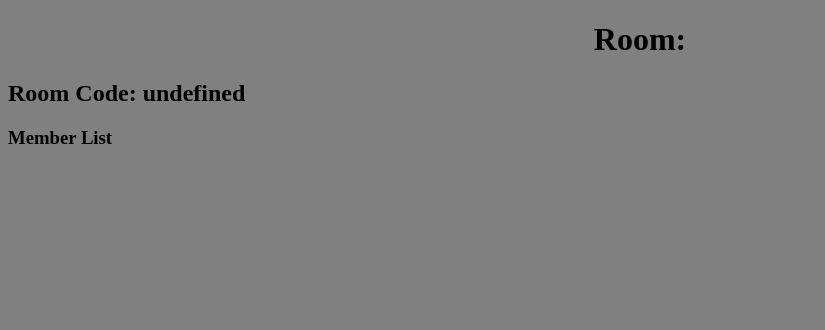
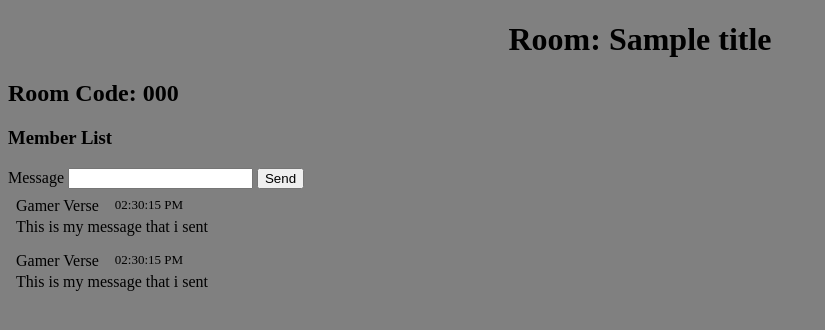
Before and after one commit to frantene/FlaskSocketServer, a Flask app: template templates/room.html in a window 1280 px wide. Shown: the top 330 px of the page, without its empty margins (0-825 px from the left). Run offline with Flask 3, Linux system fonts and the light colour scheme; the template is opened without the code that fills it: most values are stand-ins (such as "Sample title", 1, 10 or a date in 2020); some libraries are stand-ins or nearby versions.

Commit message:
Migrated to classes and added room messaging

```diff
--- a/server.py
+++ b/server.py
@@ -1,16 +1,13 @@
 from flask import Flask, render_template, session, redirect, request, url_for
 from flask_socketio import SocketIO, join_room, leave_room
-from utilities.function import generate_code
+from utilities.function import Room
 from datetime import datetime
-import uuid
-
 
 app = Flask(__name__)
 app.config['SECRET_KEY'] = 'secret!'
 socketio = SocketIO(app)
 
-rooms: dict = {}
-members_names: dict = {}
+rooms = Room()
 
 
 @app.route('/')
@@ -21,23 +18,12 @@
 @app.route('/create', methods=['GET', 'POST'])
 def form_room_create():
     if request.method == 'POST':
-        while True:
-            code: str = generate_code(8)
-            if code not in rooms:
-                directory: str = f'/room/{code}'
-                break
+        code: str = rooms.create_room(request.form['room_name'])
+        player_uuid: str = rooms.add_player(code, request.form['username'])
 
-        rooms[code] = {
-            'RoomName': request.form['room_name'],
-            'MembersList': [],
-            'MessageHistory': []
-        }
-        session['Username'] = request.form['username']
-        session['UUID'] = str(uuid.uuid4())
-        session['Room'] = code
-        members_names[session['UUID']] = session['Username']
-        print(f'Create: {rooms=}')
-        return redirect(directory)
+        session['UUID']: str = player_uuid
+        session['Room']: str = code
+        return redirect(f'/room/{code}')
 
     session['Main'] = []
     return redirect(url_for('main'))
@@ -45,20 +31,14 @@
 
 @app.route('/join', methods=['GET', 'POST'])
 def form_room_join():
-    print("1")
     if request.method == 'POST':
-        print(f'Join: {rooms=}')
-        print('2')
-        code = request.form['room_code']
-        if code in rooms.keys():
-            print('if')
-            session['Username'] = request.form['username']
-            session['UUID'] = str(uuid.uuid4())
-            session['Room'] = code
-            members_names[session['UUID']] = session['Username']
+        code: str = request.form['room_code']
+        if rooms.room_exist(code):
+            player_uuid: str = rooms.add_player(code, request.form['username'])
+            session['UUID']: str = player_uuid
+            session['Room']: str = code
             return redirect(f'/room/{code}')
         else:
-            print('else')
             return redirect(url_for('main'))
 
     return redirect(url_for('main'))
@@ -66,17 +46,17 @@
 
 @app.route('/data')
 def data():
-    return [rooms, members_names]
+    return rooms.rooms
 
 
 @app.route('/room/<code>')
 def room(code):
-    print(f'room code: {rooms=}')
-    if session.get('UUID') is None or session.get('Username') is None:
+    if session.get('UUID') is None:
         return redirect(url_for('main'))
 
-    if code in rooms.keys() and session.get('UUID') not in rooms[code].get('MembersList'):
-        return render_template("room.html")
+    if rooms.room_exist(code) and rooms.room_member_exist(code, session.get('UUID')):
+        return render_template("room.html", code=code, title=rooms.get_room_name(code))
+
     else:
         return redirect(url_for('main'))
 
@@ -94,32 +74,27 @@
 
 
 @socketio.on('room join')
-def room_join(_):
-    if rooms.get(session['Room']) is not None:
-        rooms[session['Room']]['MembersList'].append(session['UUID'])
+def room_join():
+    if rooms.room_exist(session['Room']):
         join_room(session['Room'])
-        temp_data = {
-            'MemberList': [],
-            'MessageHistory': []
-        }
-        for x in rooms[session['Room']]['MembersList']:
-            temp_data['MemberList'].append(members_names[x])
-
-        socketio.emit("room name", rooms[session['Room']]['RoomName'], to=session['Room'])
+        join_room(session['UUID'])
+        socketio.emit('member_list', rooms.get_room_members(session['Room']), to=session['Room'])
+        socketio.emit('message_history', rooms.get_message_history(session['Room']), to=session['UUID'])
 
 
-@socketio.on('connect')
-def connect():
-    print(session['UUID'], "connected")
+@socketio.on('room messages')
+def handle_message(message):
+    if rooms.room_exist(session['Room']):
+        socketio.emit('message_history', [rooms.add_message(session['Room'], session['UUID'], message)], to=session['Room'])
 
 
 @socketio.on('disconnect')
 def room_leave():
-    if session.get('Room') in rooms.keys():
-        rooms[session['Room']]['MembersList'].remove(session['UUID'])
-        if len(rooms[session['Room']]['MembersList']) == 0:
-            del rooms[session['Room']]
+    if rooms.room_exist(session['Room']):
+        rooms.remove_player(session['Room'], session['UUID'])
+        socketio.emit("member_list", rooms.get_room_members(session['Room']), to=session['Room'])
         leave_room(session['Room'])
+        leave_room(session['UUID'])
 
 
 if __name__ == '__main__':
--- a/static/room.js
+++ b/static/room.js
@@ -1,13 +1,44 @@
-document.addEventListener("DOMContentLoaded", function() {
-    document.getElementById('RoomCode').innerHTML = window.location.pathname.split('/room/')[1];
+var socket = io();
+
+socket.emit('room join');
+
+socket.on('member_list', function(members) {
+    var member_list = document.getElementById('MemberList');
+    member_list.innerHTML = ''
+    for (let x in members) {
+        member_list.innerHTML += `<li>${members[x]}</li>`;
+    }
 });
 
-var socket = io();
+socket.on('message_history', function(messages) {
+    var message_history = document.getElementById('Messages');
+    console.log(messages);
+    for (let x in messages) {
+        console.log(messages[x]);
+        message_history.innerHTML += `
+           <div class="Message-Container">
+                <div class="Message-Header">
+                    <p class="Message-User">${messages[x]['PlayerName']}</p>
+                    <p class="Message-Time">${messages[x]['Time']}</p>
+                </div>
+                <p class="Message-Message">${messages[x]['Message']}</p>
+            </div>
+        `;
+    }
+});
 
-socket.emit('room join', '');
+function sendMessage(){
+    if (document.getElementById("Message-Input").value != '') {
+        var user_message = document.getElementById("Message-Input").value;
+        socket.emit('room messages', user_message);
+    }
+}
 
-socket.on('room name', function(data) {
-    document.getElementById('RoomName').innerHTML = data;
-    console.log(data);
-    socket.disconnect();
-});
+function handleKeyPress(event, choice) {
+    if (event.keyCode === 13) {
+        switch(choice) {
+            case 1:
+                sendMessage();
+        }
+    }
+}
--- a/static/style.css
+++ b/static/style.css
@@ -16,3 +16,30 @@
     border: 1px solid;
     wrap: none;
 }
+
+.Message-Container {
+    margin: 0.5rem;
+}
+
+#Messages {
+    display: flex;
+    flex-direction: column;
+}
+
+.Message-Header {
+    display: flex;
+    flex-direction: row;
+    margin-bottom: 0.2rem;
+}
+
+.Message-Container p {
+    margin: 0;
+}
+
+.Message-User {
+    padding-right: 1em;
+}
+
+.Message-Time {
+    font-size: 13px;
+}
--- a/templates/room.html
+++ b/templates/room.html
@@ -9,14 +9,34 @@
 </head>
 <body>
     <center>
-        <h1>Room: <span id="RoomName"></span></h1>
+        <h1>Room: {{ title }}</h1>
     </center>
-    <h2>Room Code: <span id="RoomCode"></span></h2>
+    <h2>Room Code: {{ code}}</h2>
     <div>
         <h3>Member List</h3>
-        <ul>
-
+        <ul id="MemberList">
         </ul>
+    </div>
+    <div>
+        <label>Message</label>
+        <input id="Message-Input" onkeypress="handleKeyPress(event, 1)">
+        <button>Send</button>
+    </div>
+    <div id="Messages">
+        <div class="Message-Container">
+            <div class="Message-Header">
+                <p class="Message-User">Gamer Verse</p>
+                <p class="Message-Time">02:30:15 PM</p>
+            </div>
+            <p class="Message-Message">This is my message that i sent</p>
+        </div>
+        <div class="Message-Container">
+            <div class="Message-Header">
+                <p class="Message-User">Gamer Verse</p>
+                <p class="Message-Time">02:30:15 PM</p>
+            </div>
+            <p class="Message-Message">This is my message that i sent</p>
+        </div>
     </div>
 </body>
 </html>
```
Also changed, not shown: sample.json (+8 -8 lines), test.py (+22 -14 lines), utilities/function.py (+39 -1 lines).
